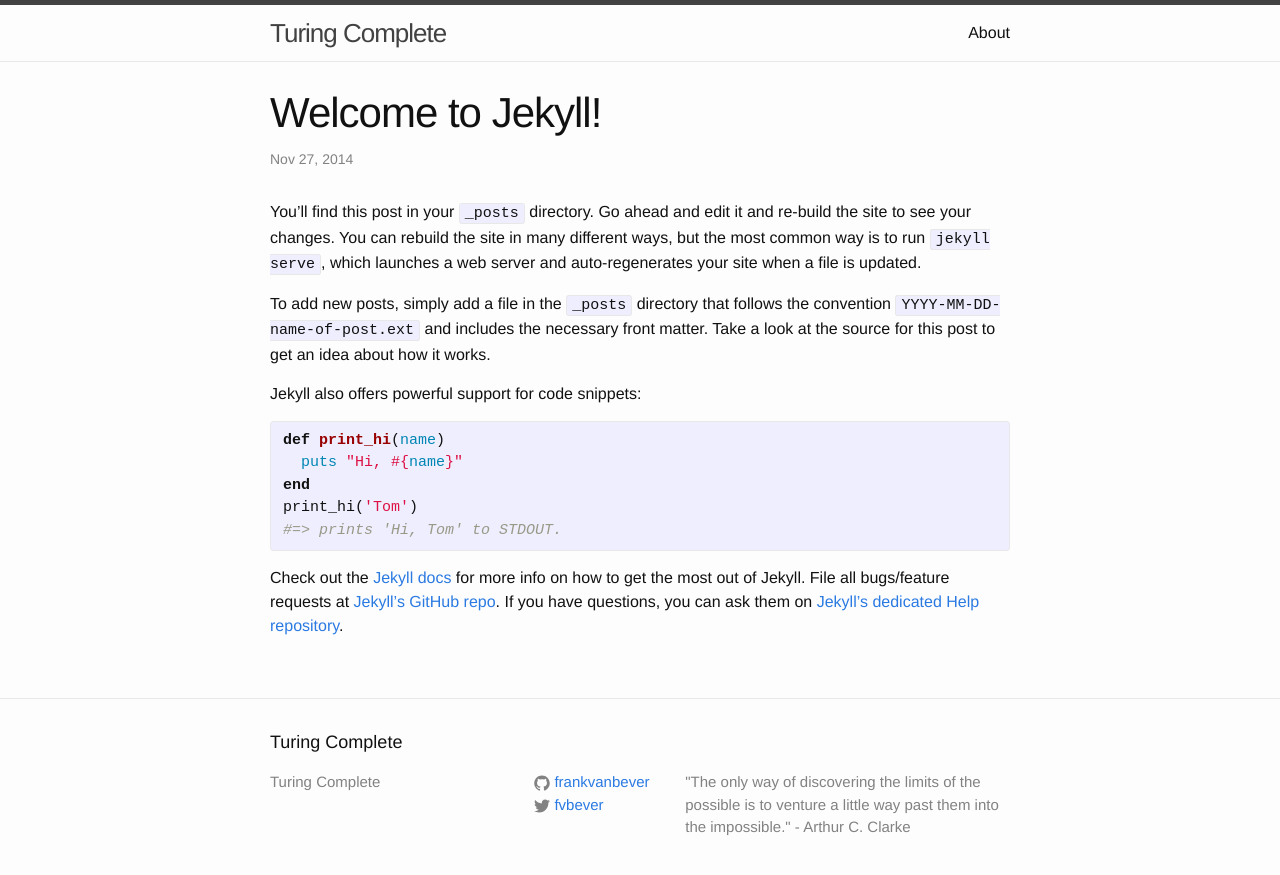
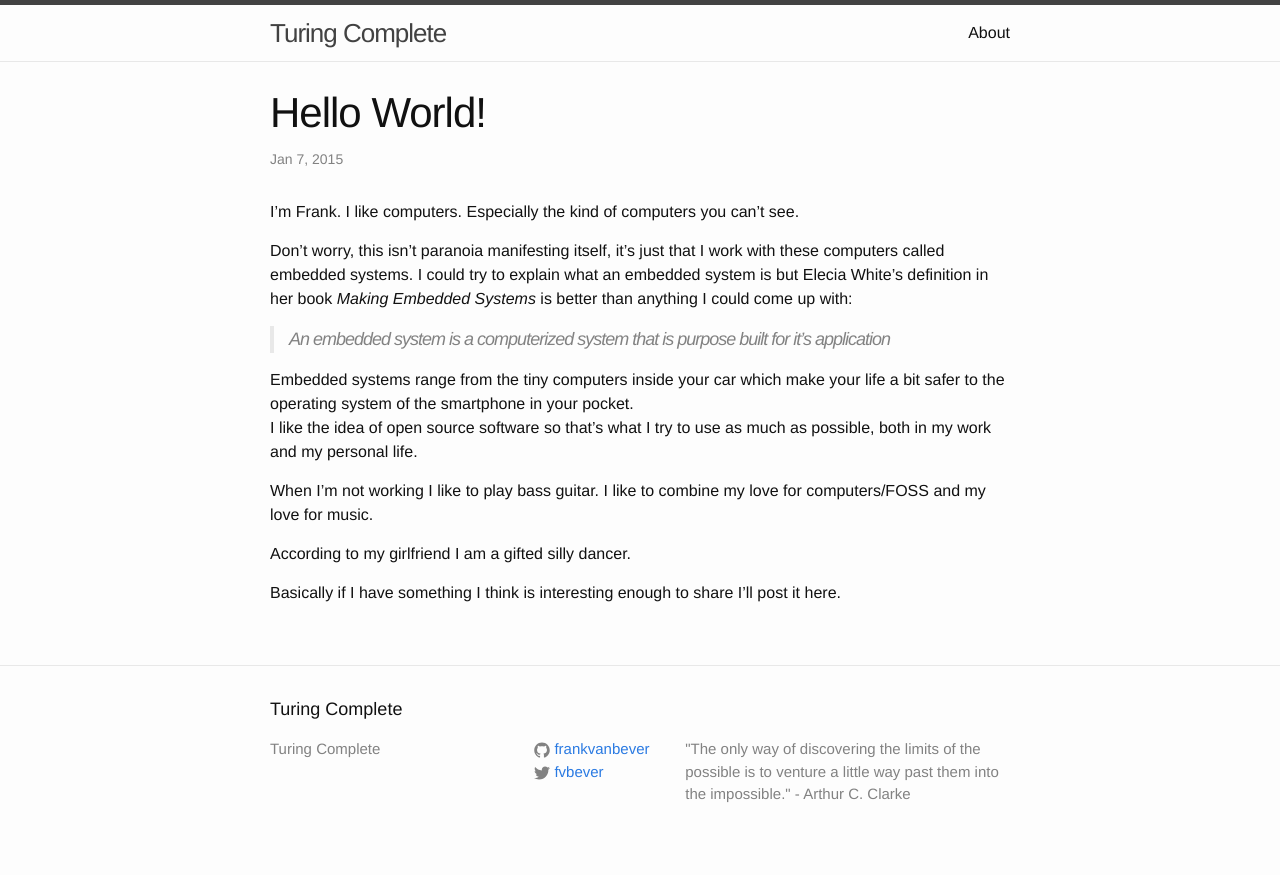
Before and after one commit to frankvanbever/frankvanbever.github.io, a Jekyll site: the page built from _posts/2014-11-27-welcome-to-jekyll.markdown, in a window 1280 px wide. Shown: the top 875 px of the page. Built offline with Jekyll 4.4.1, drawn with Linux system fonts in a browser that asks for light colours.

Commit message:
modified about + first post yay!

```diff
--- a/_posts/2014-11-27-welcome-to-jekyll.markdown
+++ b/_posts/2014-11-27-welcome-to-jekyll.markdown
@@ -1,25 +1,21 @@
 ---
 layout: post
-title:  "Welcome to Jekyll!"
-date:   2014-11-27 12:35:25
-categories: jekyll update
+title:  "Hello World!"
+date:   2015-01-07 10:38:25
+categories: hello
 ---
-You’ll find this post in your `_posts` directory. Go ahead and edit it and re-build the site to see your changes. You can rebuild the site in many different ways, but the most common way is to run `jekyll serve`, which launches a web server and auto-regenerates your site when a file is updated.
+I'm Frank. I like computers. Especially the kind of computers you can't see.
 
-To add new posts, simply add a file in the `_posts` directory that follows the convention `YYYY-MM-DD-name-of-post.ext` and includes the necessary front matter. Take a look at the source for this post to get an idea about how it works.
+Don't worry, this isn't paranoia manifesting itself, it's just that I work with these computers called embedded systems.
+I could try to explain what an embedded system is but Elecia White's definition in her book *Making Embedded Systems* is better than anything I could come up with:
 
-Jekyll also offers powerful support for code snippets:
+> An embedded system is a computerized system that is purpose built for it's application
 
-{% highlight ruby %}
-def print_hi(name)
-  puts "Hi, #{name}"
-end
-print_hi('Tom')
-#=> prints 'Hi, Tom' to STDOUT.
-{% endhighlight %}
+Embedded systems range from the tiny computers inside your car which make your life a bit safer to the operating system of the smartphone in your pocket.
+I like the idea of open source software so that's what I try to use as much as possible, both in my work and my personal life.
 
-Check out the [Jekyll docs][jekyll] for more info on how to get the most out of Jekyll. File all bugs/feature requests at [Jekyll’s GitHub repo][jekyll-gh]. If you have questions, you can ask them on [Jekyll’s dedicated Help repository][jekyll-help].
+When I'm not working I like to play bass guitar. I like to combine my love for computers/FOSS and my love for music.
 
-[jekyll]:      http://jekyllrb.com
-[jekyll-gh]:   https://github.com/jekyll/jekyll
-[jekyll-help]: https://github.com/jekyll/jekyll-help
+According to my girlfriend I am a gifted silly dancer.
+
+Basically if I have something I think is interesting enough to share I'll post it here.
```
Also changed, not shown: about.md (+6 -4 lines).
